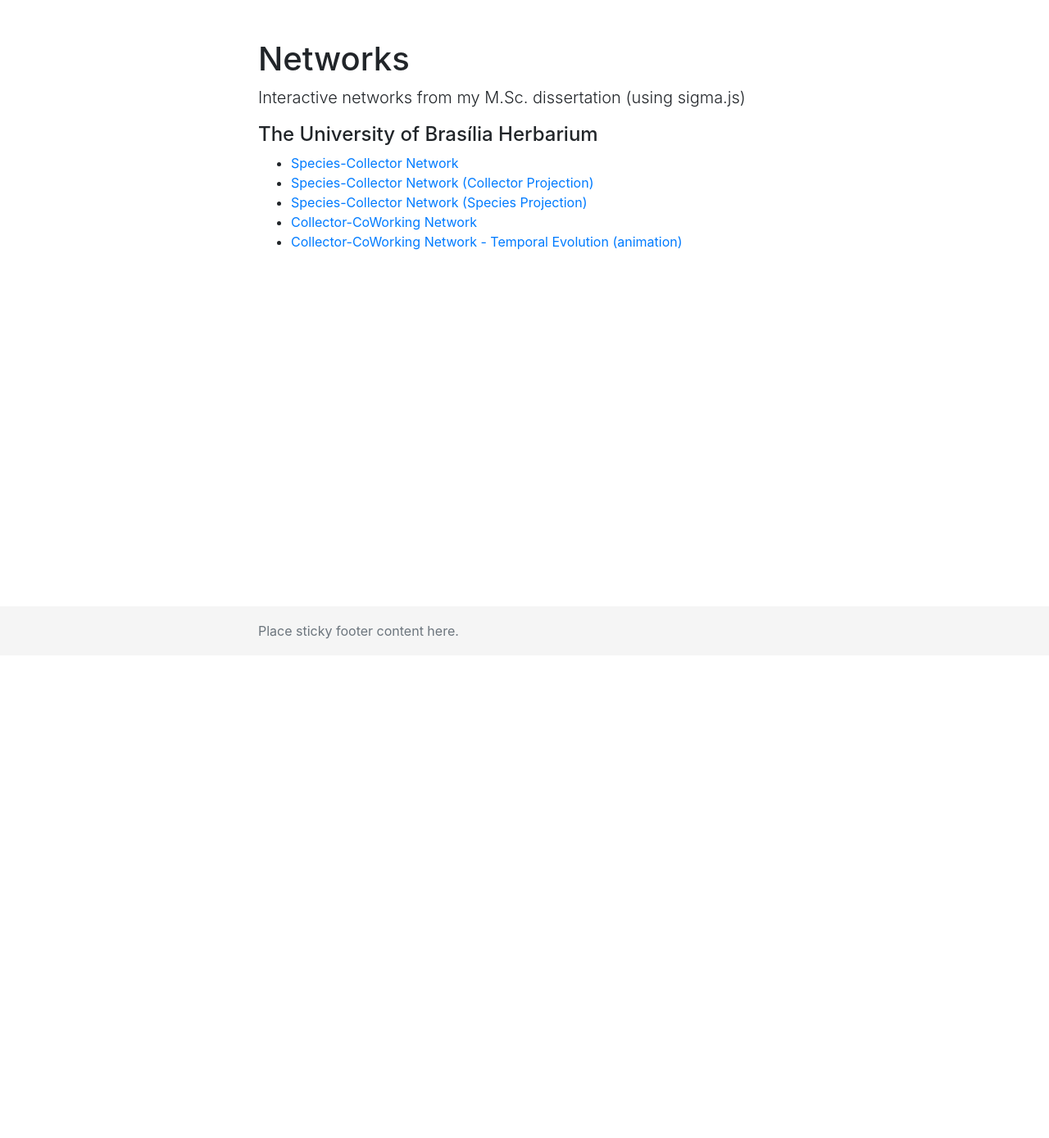
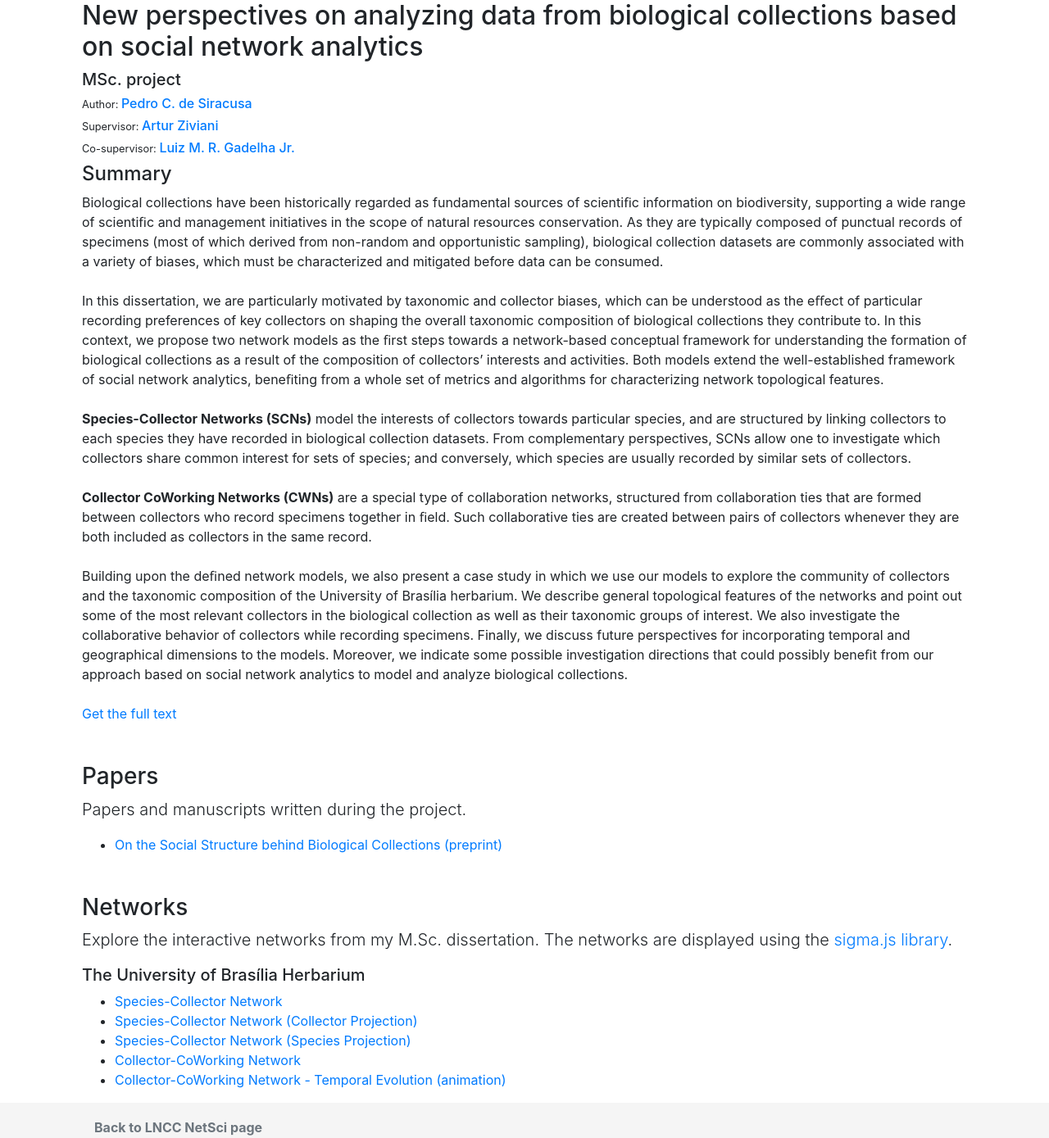
Before and after one commit to LNCC-NetSci/pedrocs, a plain HTML site: page docs/index.html in a window 1280 px wide. Shown: the whole page at 82% size. Before the commit the page ends 800 px from the top, so only its background shows below. Drawn offline with Linux system fonts and the light colour scheme.

Commit message:
Updating pedrocs page

```diff
--- a/docs/css/sticky-footer.css
+++ b/docs/css/sticky-footer.css
@@ -23,6 +23,6 @@ body {
 
 .container {
   width: auto;
-  max-width: 680px;
+  max-width: 1080px;
   padding: 0 15px;
 }
--- a/docs/index.html
+++ b/docs/index.html
@@ -20,9 +20,46 @@
 
     <!-- Begin page content -->
     <main role="main" class="container">
-      <h1 class="mt-5">Networks</h1>
-      <p class="lead">Interactive networks from my M.Sc. dissertation (using sigma.js)</p>
-      <h4>The University of Brasília Herbarium</h4>
+
+      <!-- MSc. Project -->
+      <div class="row">
+        <div class="col-xs-12">
+          <h2>New perspectives on analyzing data from biological collections based on social network analytics</h2>
+          <h5>MSc. project</h5>
+          <h6><small>Author: </small><a href="http://pedrosiracusa.com" target="_blank">Pedro C. de Siracusa</a></h6>
+          <h6><small>Supervisor: </small><a href="http://www.lncc.br/~ziviani/" target="_blank">Artur Ziviani</a></h6>
+          <h6><small>Co-supervisor: </small><a href="http://www.lncc.br/~lgadelha/" target="_blank">Luiz M. R. Gadelha Jr.</a></h6>
+          <h4>Summary</h4>
+          <p>Biological collections have been historically regarded as fundamental sources of scientiﬁc information on biodiversity, supporting a wide range of scientiﬁc and management initiatives in the scope of natural resources conservation.
+          As they are typically composed of punctual records of specimens (most of which derived from non-random and opportunistic sampling), biological collection datasets are commonly associated with a variety of biases, which must be characterized and mitigated before data can be consumed.
+          <br/><br/>
+          In this dissertation, we are particularly motivated by taxonomic and collector biases, which can be understood as the eﬀect of particular recording preferences of key collectors on shaping the overall taxonomic composition of biological collections they contribute to.
+          In this context, we propose two network models as the ﬁrst steps towards a network-based conceptual framework for understanding the formation of biological collections as a result of the composition of collectors’ interests and activities.
+          Both models extend the well-established framework of social network analytics, beneﬁting from a whole set of metrics and algorithms for characterizing network topological features.
+          <br/><br/>
+          <b>Species-Collector Networks (SCNs)</b> model the interests of collectors towards particular species, and are structured by linking collectors to each species they have recorded in biological collection datasets.
+          From complementary perspectives, SCNs allow one to investigate which collectors share common interest for sets of species; and conversely, which species are usually recorded by similar sets of collectors.
+          <br/></br>
+          <b>Collector CoWorking Networks (CWNs)</b> are a special type of collaboration networks, structured from collaboration ties that are formed between collectors who record specimens together in ﬁeld.
+          Such collaborative ties are created between pairs of collectors whenever they are both included as collectors in the same record.
+          <br/><br/>
+          Building upon the deﬁned network models, we also present a case study in which we use our models to explore the community of collectors and the taxonomic composition of the University of Brasília herbarium.
+          We describe general topological features of the networks and point out some of the most relevant collectors in the biological collection as well as their taxonomic groups of interest.
+          We also investigate the collaborative behavior of collectors while recording specimens.
+          Finally, we discuss future perspectives for incorporating temporal and geographical dimensions to the models.
+          Moreover, we indicate some possible investigation directions that could possibly beneﬁt from our approach based on social network analytics to model and analyze biological collections.
+          <br/><br/>
+          <span><a href="https://github.com/LNCC-NetSci/pedrocs/raw/master/lncc-dissertation_commitee.pdf">Get the full text</a></span>
+          </p>
+          <h3 class="mt-5">Papers</h3>
+          <p class="lead">Papers and manuscripts written during the project.</p>
+          <ul>
+            <li><a href="https://www.biorxiv.org/content/early/2018/06/08/341297" target="_blank">On the Social Structure behind Biological Collections (preprint)</a></ul></li>
+
+          <h3 class="mt-5">Networks</h3>
+          <p class="lead">Explore the interactive networks from my M.Sc. dissertation.
+          The networks are displayed using the <a href="http://sigmajs.org/" target="_blank">sigma.js library</a>.</p>
+          <h5>The University of Brasília Herbarium</h5>
           <ul>
             <li><a href="networks/ub_scn" target="_blank">Species-Collector Network</a></li>
             <li><a href="networks/ub_scn_projCol" target="_blank">Species-Collector Network (Collector Projection)</a></li>
@@ -30,12 +67,16 @@
             <li><a href="networks/ub_cwn" target="_blank">Collector-CoWorking Network</a></li>
             <li><a href="video/ub_cwn_evo.mp4" target="_blank">Collector-CoWorking Network - Temporal Evolution (animation)</a></li>
           </ul>
+        </div>
+      </div>
+
+
       <!-- <p>Use <a href="http://getbootstrap.com/docs/4.1/examples/sticky-footer-navbar">the sticky footer with a fixed navbar</a> if need be, too.</p> -->
     </main>
 
     <footer class="footer">
       <div class="container">
-        <span class="text-muted">Place sticky footer content here.</span>
+        <span class="text-muted"><a class="text-muted" href="https://lncc-netsci.github.io"><b>Back to LNCC NetSci page</b></a></span>
       </div>
     </footer>
 
```
Lines whose indentation alone changed are shown as unchanged.
